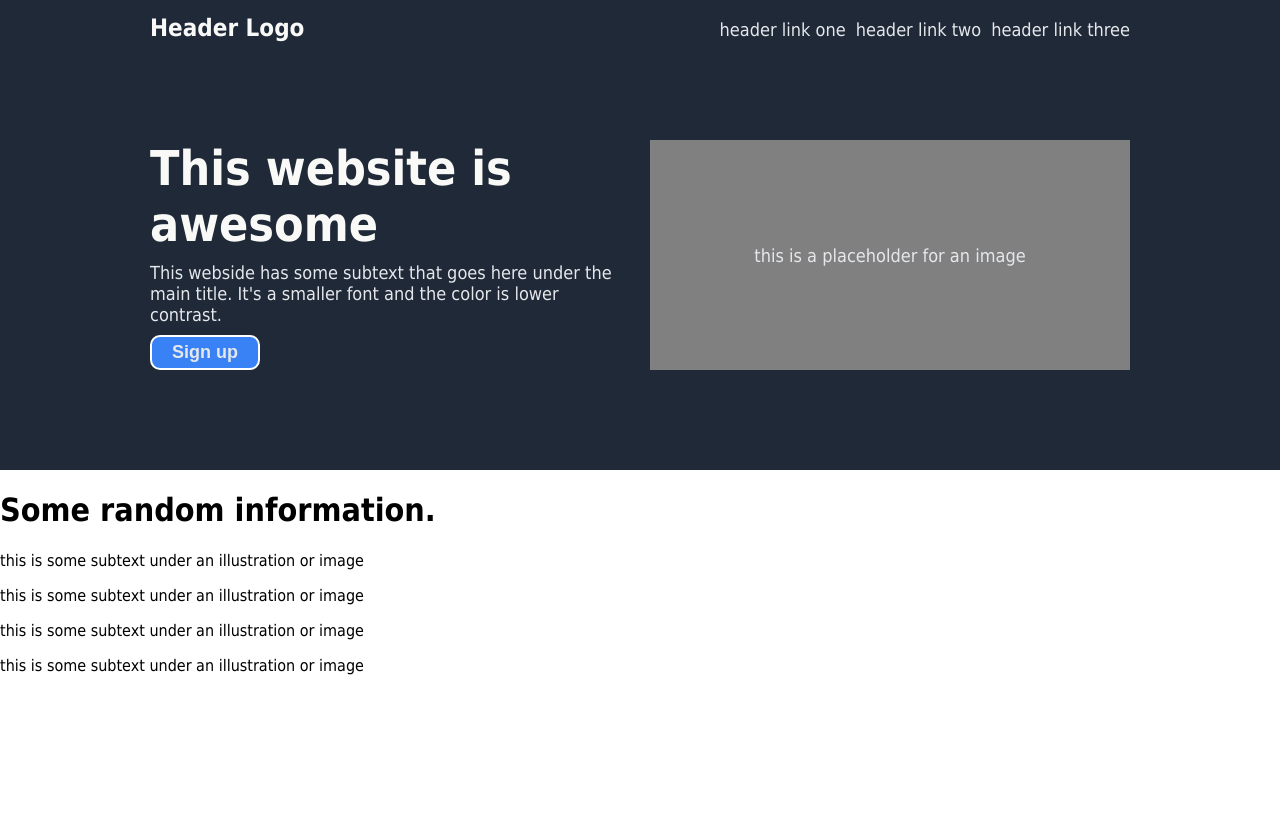
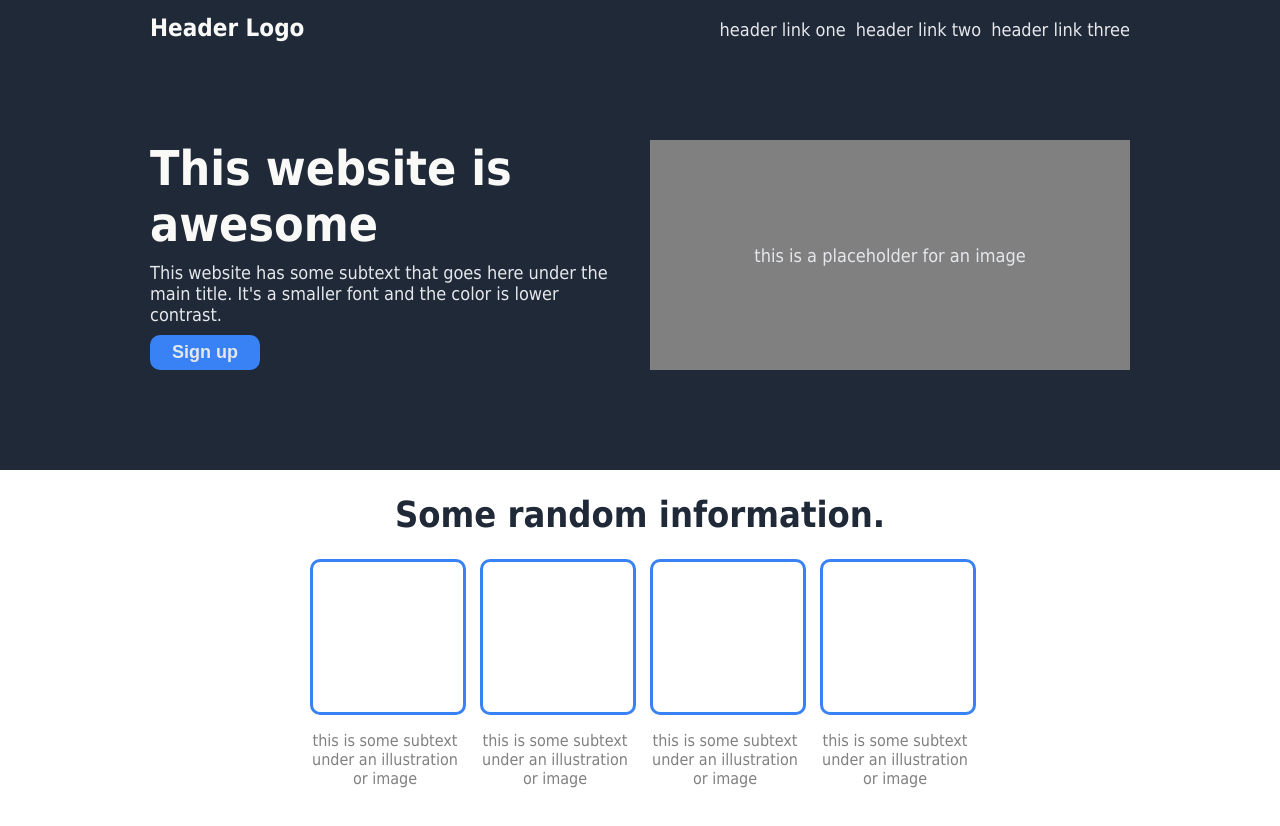
Before and after one commit to kylesuter97/Landing-Page, a plain HTML site: page index.html in a window 1280 px wide. Before the commit the page ends 800 px from the top, so only its background shows below. Drawn offline with Linux system fonts and the light colour scheme.

Commit message:
Second section CSS

```diff
--- a/index.html
+++ b/index.html
@@ -24,8 +24,8 @@
         <div class="header-bottom">
             <div class="placeholder">
                 <h1 class="hero">This website is awesome</h1>
-                <p class="para">This webside has some subtext that goes here under the main title. It's a smaller font and the color is lower contrast.</p>
-                <button>Sign up</button>
+                <p class="para">This website has some subtext that goes here under the main title. It's a smaller font and the color is lower contrast.</p>
+                <button class="button-1">Sign up</button>
             </div>
             <div class="placeholder image">this is a placeholder for an image</div>
         </div>
--- a/style.css
+++ b/style.css
@@ -64,15 +64,15 @@ li {
     color: #F9FAF8;
 }
 
-button {
+.button-1 {
     background-color: #3882f6;
     color: #e5e7eb;
     font-size: 18px;
     font-weight: 700;
     padding: 5px 20px 5px 20px;
     border-radius: 10px;
-    border-color: white;
     border-style: solid;
+    border-color: #3882f6;
 }
 
 .image {
@@ -83,3 +83,44 @@ button {
     justify-content: center;
     align-items: center;
 }
+
+/* Below this point is styling for section 2 */
+
+.info {
+    display: flex;
+    flex-direction: column;
+    align-items: center;
+}
+
+.h1-info {
+    font-size: 36px;
+    font-weight: 900;
+    color: #1F2937
+}
+
+.boxes {
+    display: flex;
+    flex-direction: row;
+    padding: 0 200px 80px 200px;
+    gap: 20px;
+}
+
+.box-section {
+    display: flex;
+    flex-direction: column;
+    width: 150px;
+}
+
+.box {
+    width: 150px;
+    height: 150px;
+    border-style: solid;
+    border-width: 3px;
+    border-color: #3882f6;
+    border-radius: 10px;
+}
+
+.info-para {
+    text-align: center;
+    color: grey;
+}
```
